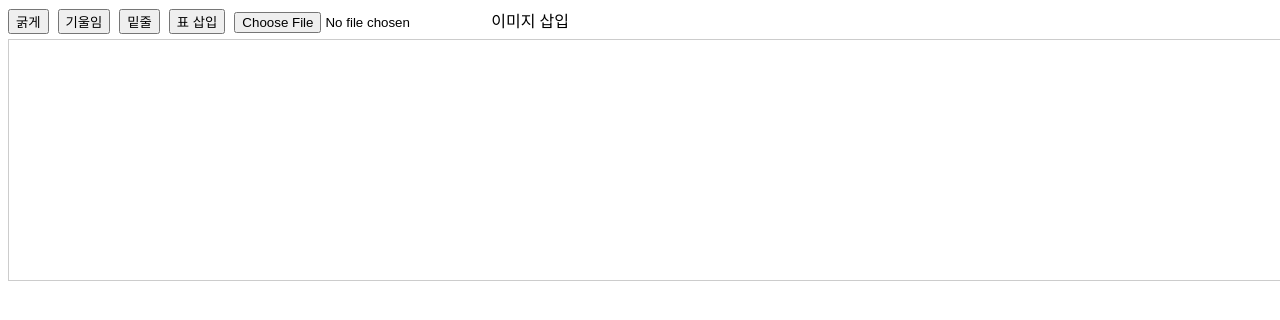
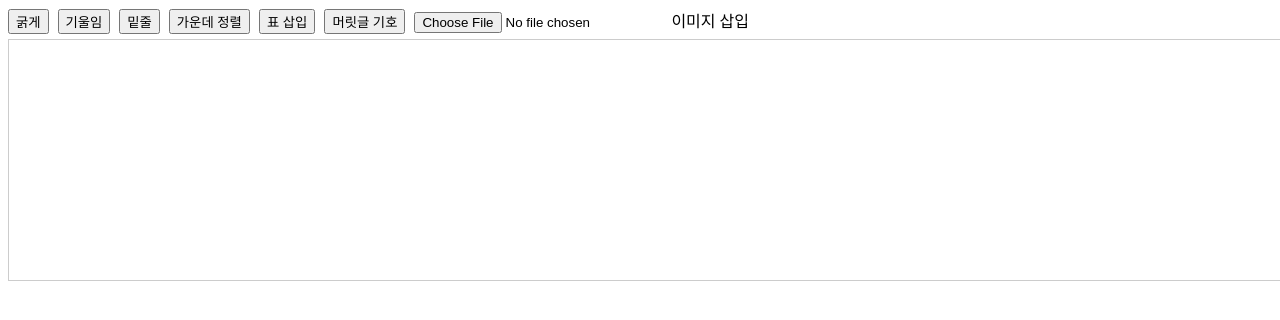
Before and after one commit to eykwon/eykwon.github.io, a plain HTML site: page index_content_edit.html in a window 1280 px wide. Drawn offline with Linux system fonts and the light colour scheme.

Commit message:
Update index_content_edit.html

```diff
--- a/index_content_edit.html
+++ b/index_content_edit.html
@@ -3,7 +3,7 @@
 <head>
     <meta charset="UTF-8">
     <meta name="viewport" content="width=device-width, initial-scale=1.0">
-    <title>주석 기능이 있는 문서 편집기</title>
+    <title>확장된 문서 편집기</title>
     <style>
         #editor {
             width: 100%;
@@ -39,7 +39,9 @@
         <button onclick="formatText('bold')">굵게</button>
         <button onclick="formatText('italic')">기울임</button>
         <button onclick="formatText('underline')">밑줄</button>
+        <button onclick="formatText('justifyCenter')">가운데 정렬</button>
         <button onclick="insertTable()">표 삽입</button>
+        <button onclick="insertBulletList()">머릿글 기호</button>
         <input type="file" id="imageInput" accept="image/*" onchange="insertImage(this)">
         <label for="imageInput">이미지 삽입</label>
     </div>
@@ -70,6 +72,11 @@
 
                 document.execCommand('insertHTML', false, table);
             }
+        }
+
+        function insertBulletList() {
+            document.execCommand('insertUnorderedList', false, null);
+            editor.focus();
         }
 
         function insertImage(input) {
```
